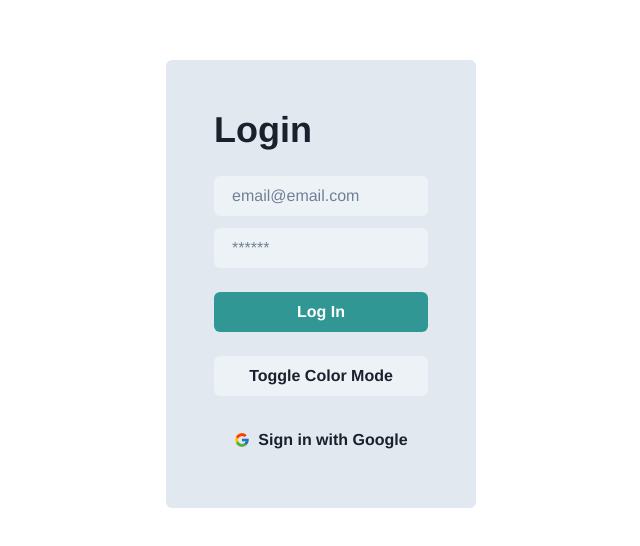
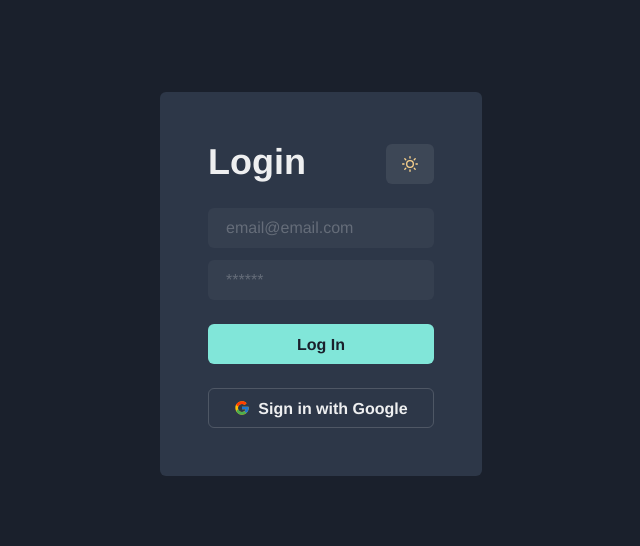
Before and after one commit to dBianchii/kodix-nextjs-v2, a Next.js app: page /login in a window 1280 px wide. Shown: the part 116-662 px from the top of the page, without its empty margins (319-959 px from the left). Built offline with nearby package versions, Linux system fonts and the light colour scheme.

Commit message:
Sun and Moon Icon ☀️🌙

```diff
--- a/components/organisms/TopBar/TopBar.tsx
+++ b/components/organisms/TopBar/TopBar.tsx
@@ -1,6 +1,7 @@
 import { Flex, HStack, Button, Text, Img, Container, useColorMode, Link } from "@chakra-ui/react"
 import { signIn, signOut, useSession } from "next-auth/react"
 import { MenuItem } from "../../molecules/MenuItem/MenuItem"
+import {SunIcon, MoonIcon} from "@chakra-ui/icons"
 
 type TopBar = {
     index: number
@@ -8,7 +9,7 @@ type TopBar = {
 
 export const TopBar: React.FC<TopBar> = ({index}) => {
 	const { data: session } = useSession()
-	const {toggleColorMode} = useColorMode()
+	const {colorMode, toggleColorMode} = useColorMode()
 	return(
 	<Flex w="100%" flexDirection="row" alignContent="center" p="8px 16px">
 		<Text fontSize="36px" fontWeight="bold" lineHeight="42px" color="#1F79BA" flexGrow={1}>Kodix</Text>
@@ -19,7 +20,7 @@ export const TopBar: React.FC<TopBar> = ({index}) => {
 			<MenuItem text="Pricing" href="/pricing" isSelected={index === 2}/>
 		</HStack>
 		<Flex marginLeft="82px">
-			<Button mr={2} onClick={toggleColorMode}>Toggle Color Mode</Button>
+			<Button mr={2} onClick={toggleColorMode}>{colorMode === "dark" ? < SunIcon color="orange.200"/> : <MoonIcon/>}</Button>
 
 			{session ? (
 				<Flex>
--- a/package.json
+++ b/package.json
@@ -9,6 +9,7 @@
     "lint": "next lint"
   },
   "dependencies": {
+    "@chakra-ui/icons": "^2.0.10",
     "@chakra-ui/react": "^2.3.4",
     "@emotion/react": "^11.10.4",
     "@emotion/styled": "^11.10.4",
--- a/pages/_app.tsx
+++ b/pages/_app.tsx
@@ -13,7 +13,7 @@ const colors = {
 	}
 }
 const config = {
-	initialColorMode: 'light',
+	initialColorMode: 'dark',
 }
 const fonts = {
 	heading: 'Helvetica',
--- a/pages/login/index.tsx
+++ b/pages/login/index.tsx
@@ -1,10 +1,11 @@
  import { Button, Center, Flex, Heading, Input, useColorMode, useColorModeValue, Text } from "@chakra-ui/react";
+ import { SunIcon, MoonIcon} from "@chakra-ui/icons";
 import { signIn } from "next-auth/react";
  import { FcGoogle } from 'react-icons/fc';
 
 
  const Login = () => {
-	const {toggleColorMode} = useColorMode()
+	const {colorMode, toggleColorMode} = useColorMode()
 	const formBackground = useColorModeValue("gray.200", "gray.700")
 
 
@@ -12,11 +13,13 @@ import { signIn } from "next-auth/react";
 	return (
 		<Flex height="100vh" alignItems="center" justifyContent="center">
 			<Flex direction="column" background={formBackground} p={12} rounded={6}>
-				<Heading mb={6}> Login </Heading>
+				<Heading mb={6}> Login
+					<Button ml={20} onClick={toggleColorMode}>{colorMode === "dark" ? < SunIcon color="orange.200"/> : <MoonIcon/>}</Button>
+				</Heading>
 				<Input placeholder="email@email.com" variant="filled" mb={3} type="email"/>
 				<Input placeholder="******" variant="filled" mb={6} type="password"/>
 				<Button mb={6} colorScheme="teal">Log In</Button>
-				<Button mb={6} onClick={toggleColorMode}>Toggle Color Mode</Button>
+
 				<Button onClick={() => signIn()} w={'full'} maxW={'md'}variant={'outline'} leftIcon={<FcGoogle />}>
         			<Center>
         			  <Text>Sign in with Google</Text>
```
Also changed, not shown: 2 other files (tests, documents, lock files or other folders).
